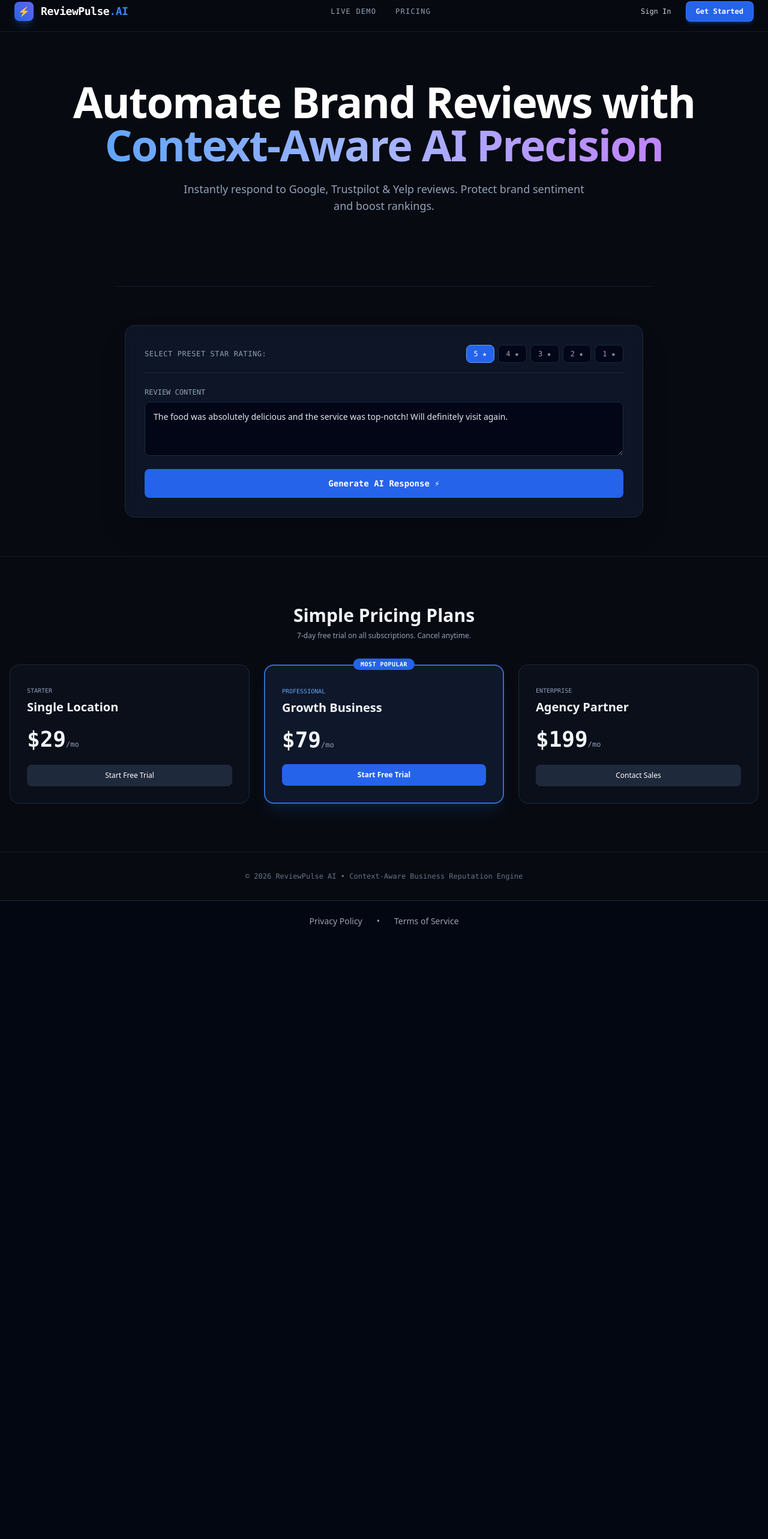
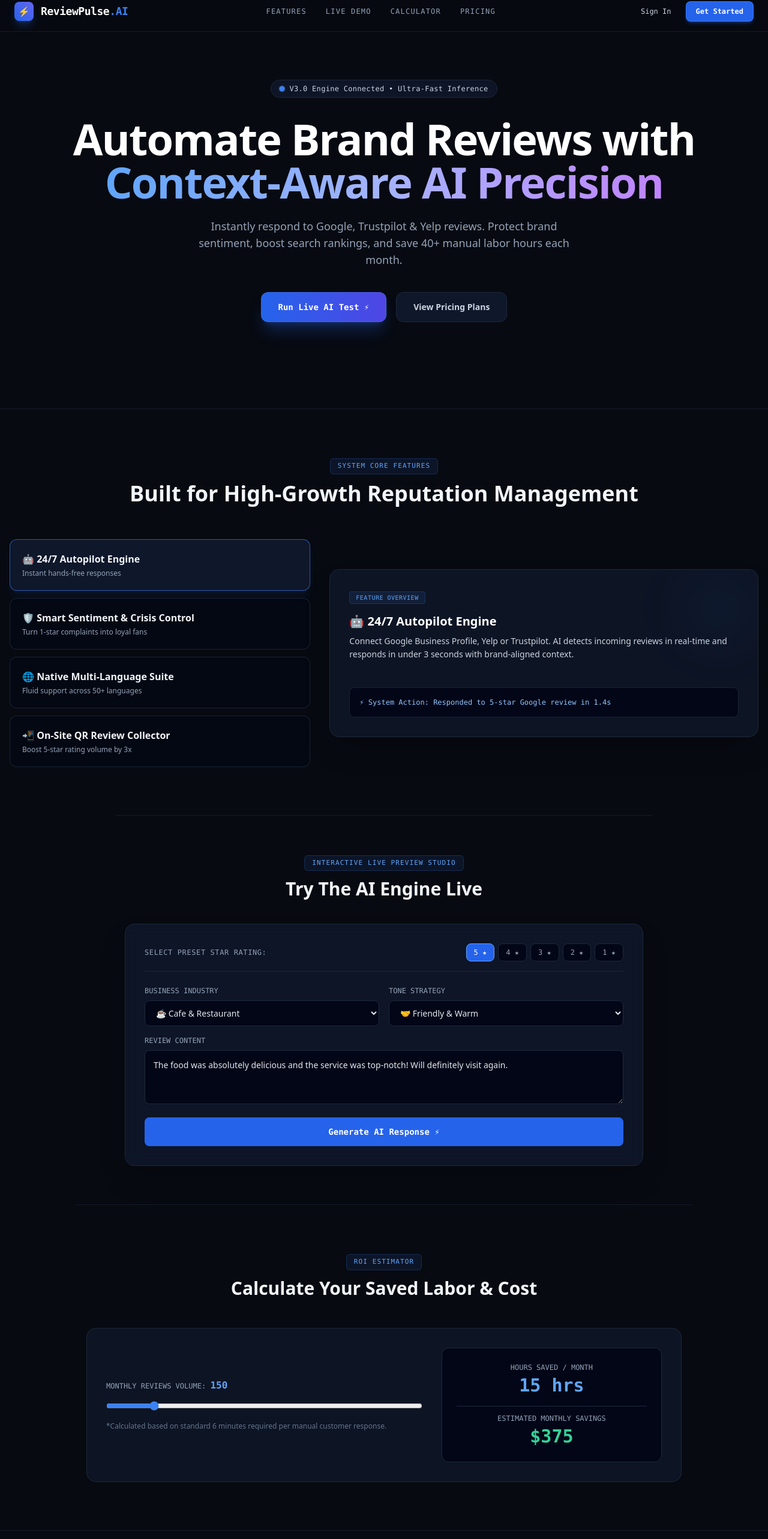
Before and after one commit to pateldivyesh22199-create/reviewpulse-app, a Next.js app: page / in a window 1280 px wide. Shown: the part 53-2619 px from the top of the page at 60% size. Before the commit the page ends 1623 px from the top, so only its background shows below. Built offline with nearby package versions, Linux system fonts and the light colour scheme; no server answers.

Commit message:
Restore full page sections with pure javascript syntax

```diff
--- a/app/page.js
+++ b/app/page.js
@@ -6,7 +6,7 @@ import { SignInButton, SignUpButton, UserButton, useUser } from "@clerk/nextjs";
 export default function Home() {
   const { isSignedIn } = useUser();
 
-  // Stripe Checkout Handler (Pure JavaScript - No TS Types)
+  // Stripe Checkout Handler
   const [checkoutLoading, setCheckoutLoading] = useState(null);
 
   const handleCheckout = async (priceId) => {
@@ -114,10 +114,46 @@ export default function Home() {
     setTimeout(() => setCopied(false), 2000);
   };
 
+  // Dynamic ROI Calculations
+  const hoursSaved = Math.round((monthlyReviews * 6) / 60);
+  const moneySaved = hoursSaved * 25;
+
+  // Feature Data
+  const featureTabs = [
+    {
+      id: "autopilot",
+      title: "🤖 24/7 Autopilot Engine",
+      subtitle: "Instant hands-free responses",
+      desc: "Connect Google Business Profile, Yelp or Trustpilot. AI detects incoming reviews in real-time and responds in under 3 seconds with brand-aligned context.",
+      preview: "⚡ System Action: Responded to 5-star Google review in 1.4s"
+    },
+    {
+      id: "sentiment",
+      title: "🛡️ Smart Sentiment & Crisis Control",
+      subtitle: "Turn 1-star complaints into loyal fans",
+      desc: "Negative reviews are flagged immediately. AI drafts polite apologies, provides private resolution contacts, and pings your management via WhatsApp instantly.",
+      preview: "🚨 Priority Flag: 1-Star Review detected. Manager notified via WhatsApp."
+    },
+    {
+      id: "multilang",
+      title: "🌐 Native Multi-Language Suite",
+      subtitle: "Fluid support across 50+ languages",
+      desc: "Whether your client writes in French, Spanish, German, Japanese, or Gujarati, ReviewPulse AI replies natively with cultural and tonal precision.",
+      preview: "💬 Detected Language: Spanish ➔ Generated Native Spanish Reply"
+    },
+    {
+      id: "qraction",
+      title: "📲 On-Site QR Review Collector",
+      subtitle: "Boost 5-star rating volume by 3x",
+      desc: "Generate printable smart QR tent cards for tables and receipts. Customers scan and directly open your 5-star Google review portal.",
+      preview: "📲 QR Scan Triggered: Customer landed on Google Review page"
+    }
+  ];
+
   return (
     <div className="min-h-screen bg-[#070a11] text-slate-100 font-sans antialiased selection:bg-blue-600 selection:text-white">
 
-      {/* Header Promo */}
+      {/* Promo Header */}
       <div className="bg-gradient-to-r from-blue-700 via-indigo-600 to-violet-700 text-white text-xs py-2 px-4 text-center font-medium border-b border-white/10 flex items-center justify-center gap-2">
         <span className="bg-white/15 text-white text-[10px] font-mono uppercase tracking-wider px-2 py-0.5 rounded border border-white/20">
           PROMO
@@ -139,7 +175,9 @@ export default function Home() {
           </div>
 
           <nav className="hidden md:flex items-center gap-8 text-xs uppercase tracking-widest text-slate-400 font-mono">
+            <a href="#features" className="hover:text-blue-400 transition">Features</a>
             <a href="#demo" className="hover:text-blue-400 transition">Live Demo</a>
+            <a href="#roi" className="hover:text-blue-400 transition">Calculator</a>
             <a href="#pricing" className="hover:text-blue-400 transition">Pricing</a>
           </nav>
 
@@ -174,19 +212,95 @@ export default function Home() {
 
       {/* Hero Section */}
       <section className="relative max-w-7xl mx-auto px-4 pt-20 pb-20 text-center overflow-hidden">
+        <div className="absolute top-1/3 left-1/2 -translate-x-1/2 -translate-y-1/2 w-[500px] h-[500px] bg-blue-600/10 rounded-full blur-[120px] -z-10 pointer-events-none"></div>
+
+        <div className="inline-flex items-center gap-2 bg-slate-900/90 border border-slate-800 px-3.5 py-1.5 rounded-full mb-8 shadow-inner">
+          <span className="flex h-2 w-2 relative">
+            <span className="animate-ping absolute inline-flex h-full w-full rounded-full bg-blue-400 opacity-75"></span>
+            <span className="relative inline-flex rounded-full h-2 w-2 bg-blue-500"></span>
+          </span>
+          <span className="text-xs font-mono tracking-wide text-slate-300">V3.0 Engine Connected • Ultra-Fast Inference</span>
+        </div>
+
         <h2 className="text-4xl sm:text-6xl md:text-7xl font-extrabold mb-6 text-white leading-[1.08] tracking-tight">
           Automate Brand Reviews with <br />
           <span className="bg-gradient-to-r from-blue-400 via-indigo-300 to-purple-400 bg-clip-text text-transparent">
             Context-Aware AI Precision
           </span>
         </h2>
+
         <p className="text-slate-400 max-w-2xl mx-auto text-base sm:text-lg mb-10 font-normal leading-relaxed">
-          Instantly respond to Google, Trustpilot & Yelp reviews. Protect brand sentiment and boost rankings.
+          Instantly respond to Google, Trustpilot & Yelp reviews. Protect brand sentiment, boost search rankings, and save 40+ manual labor hours each month.
         </p>
+
+        <div className="flex flex-wrap justify-center items-center gap-4 mb-16">
+          <a
+            href="#demo"
+            className="bg-gradient-to-r from-blue-600 to-indigo-600 hover:from-blue-500 hover:to-indigo-500 text-white font-semibold text-sm px-7 py-3.5 rounded-xl transition-all shadow-xl shadow-blue-600/25 border border-blue-400/20 font-mono"
+          >
+            Run Live AI Test ⚡
+          </a>
+          <a
+            href="#pricing"
+            className="bg-slate-900 hover:bg-slate-800 border border-slate-800 text-slate-300 font-semibold text-sm px-7 py-3.5 rounded-xl transition"
+          >
+            View Pricing Plans
+          </a>
+        </div>
       </section>
 
-      {/* Live Demo Studio */}
+      {/* Feature Showcase */}
+      <section id="features" className="max-w-7xl mx-auto px-4 py-20 border-t border-slate-800/60">
+        <div className="text-center mb-14">
+          <span className="text-[11px] font-mono uppercase tracking-widest text-blue-400 bg-blue-500/10 border border-blue-500/20 px-3 py-1 rounded-md inline-block mb-3">
+            System Core Features
+          </span>
+          <h3 className="text-3xl sm:text-4xl font-bold">Built for High-Growth Reputation Management</h3>
+        </div>
+
+        <div className="grid grid-cols-1 lg:grid-cols-12 gap-8 items-center">
+          <div className="lg:col-span-5 space-y-3">
+            {featureTabs.map((tab, idx) => (
+              <button
+                key={tab.id}
+                onClick={() => setActiveFeature(idx)}
+                className={`w-full text-left p-5 rounded-xl border transition-all ${
+                  activeFeature === idx
+                    ? "bg-slate-900 border-blue-500/60 shadow-lg shadow-blue-500/10"
+                    : "bg-slate-950/40 border-slate-800/80 hover:border-slate-700"
+                }`}
+              >
+                <div className="font-semibold text-base text-slate-100">{tab.title}</div>
+                <div className="text-xs text-slate-400 mt-1">{tab.subtitle}</div>
+              </button>
+            ))}
+          </div>
+
+          <div className="lg:col-span-7 bg-slate-900/80 border border-slate-800 rounded-2xl p-8 min-h-[280px] flex flex-col justify-between shadow-2xl relative overflow-hidden">
+            <div className="absolute top-0 right-0 w-32 h-32 bg-blue-500/5 rounded-full blur-2xl pointer-events-none"></div>
+            <div>
+              <span className="text-[10px] font-mono uppercase tracking-wider text-blue-400 bg-blue-500/10 px-2.5 py-1 rounded border border-blue-500/20">
+                Feature Overview
+              </span>
+              <h4 className="text-xl font-bold text-white mt-4 mb-2">{featureTabs[activeFeature].title}</h4>
+              <p className="text-slate-300 text-sm leading-relaxed mb-6">{featureTabs[activeFeature].desc}</p>
+            </div>
+            <div className="bg-slate-950 border border-slate-800/80 rounded-lg p-4 font-mono text-xs text-blue-300">
+              {featureTabs[activeFeature].preview}
+            </div>
+          </div>
+        </div>
+      </section>
+
+      {/* Live Demo */}
       <section id="demo" className="max-w-4xl mx-auto px-4 py-16 border-t border-slate-800/60">
+        <div className="text-center mb-10">
+          <span className="text-[11px] font-mono uppercase tracking-widest text-blue-400 bg-blue-500/10 border border-blue-500/20 px-3 py-1 rounded-md inline-block mb-3">
+            Interactive Live Preview Studio
+          </span>
+          <h3 className="text-2xl sm:text-3xl font-bold">Try The AI Engine Live</h3>
+        </div>
+
         <div className="bg-slate-900/90 border border-slate-800 rounded-2xl p-6 sm:p-8 backdrop-blur-md shadow-2xl">
           <div className="flex flex-wrap items-center justify-between gap-4 mb-6 pb-4 border-b border-slate-800">
             <span className="text-xs font-mono uppercase text-slate-400 tracking-wider">Select Preset Star Rating:</span>
@@ -204,6 +318,35 @@ export default function Home() {
                   {star} ★
                 </button>
               ))}
+            </div>
+          </div>
+
+          <div className="grid grid-cols-1 md:grid-cols-2 gap-4 mb-4">
+            <div>
+              <label className="block text-xs font-mono uppercase text-slate-400 mb-2">Business Industry</label>
+              <select
+                value={businessType}
+                onChange={(e) => setBusinessType(e.target.value)}
+                className="w-full bg-slate-950 border border-slate-800 rounded-lg px-3.5 py-2.5 text-slate-200 text-sm focus:outline-none"
+              >
+                <option>☕ Cafe & Restaurant</option>
+                <option>🛒 E-Commerce & Retail</option>
+                <option>🩺 Healthcare & Clinics</option>
+                <option>🏨 Hotel & Hospitality</option>
+              </select>
+            </div>
+
+            <div>
+              <label className="block text-xs font-mono uppercase text-slate-400 mb-2">Tone Strategy</label>
+              <select
+                value={tone}
+                onChange={(e) => setTone(e.target.value)}
+                className="w-full bg-slate-950 border border-slate-800 rounded-lg px-3.5 py-2.5 text-slate-200 text-sm focus:outline-none"
+              >
+                <option>🤝 Friendly & Warm</option>
+                <option>👔 Professional & Formal</option>
+                <option>🙏 Apologetic & Solution-Focused</option>
+              </select>
             </div>
           </div>
 
@@ -239,6 +382,47 @@ export default function Home() {
               <p className="text-slate-300 text-sm leading-relaxed whitespace-pre-line">{response}</p>
             </div>
           )}
+        </div>
+      </section>
+
+      {/* ROI Calculator */}
+      <section id="roi" className="max-w-5xl mx-auto px-4 py-20 border-t border-slate-800/60">
+        <div className="text-center mb-12">
+          <span className="text-[11px] font-mono uppercase tracking-widest text-blue-400 bg-blue-500/10 border border-blue-500/20 px-3 py-1 rounded-md inline-block mb-3">
+            ROI Estimator
+          </span>
+          <h3 className="text-3xl font-bold">Calculate Your Saved Labor & Cost</h3>
+        </div>
+
+        <div className="bg-slate-900/80 border border-slate-800 rounded-2xl p-8 grid grid-cols-1 md:grid-cols-12 gap-8 items-center">
+          <div className="md:col-span-7">
+            <label className="block text-xs font-mono uppercase text-slate-400 mb-3">
+              Monthly Reviews Volume: <span className="text-blue-400 font-bold text-base">{monthlyReviews}</span>
+            </label>
+            <input
+              type="range"
+              min="10"
+              max="1000"
+              step="10"
+              value={monthlyReviews}
+              onChange={(e) => setMonthlyReviews(Number(e.target.value))}
+              className="w-full accent-blue-500 cursor-pointer"
+            />
+            <p className="text-xs text-slate-500 mt-3">
+              *Calculated based on standard 6 minutes required per manual customer response.
+            </p>
+          </div>
+
+          <div className="md:col-span-5 bg-slate-950 p-6 rounded-xl border border-slate-800 text-center space-y-4">
+            <div>
+              <div className="text-xs font-mono uppercase text-slate-400">Hours Saved / Month</div>
+              <div className="text-3xl font-extrabold text-blue-400 font-mono mt-1">{hoursSaved} hrs</div>
+            </div>
+            <div className="border-t border-slate-800 pt-3">
+              <div className="text-xs font-mono uppercase text-slate-400">Estimated Monthly Savings</div>
+              <div className="text-3xl font-extrabold text-emerald-400 font-mono mt-1">${moneySaved}</div>
+            </div>
+          </div>
         </div>
       </section>
 
```
